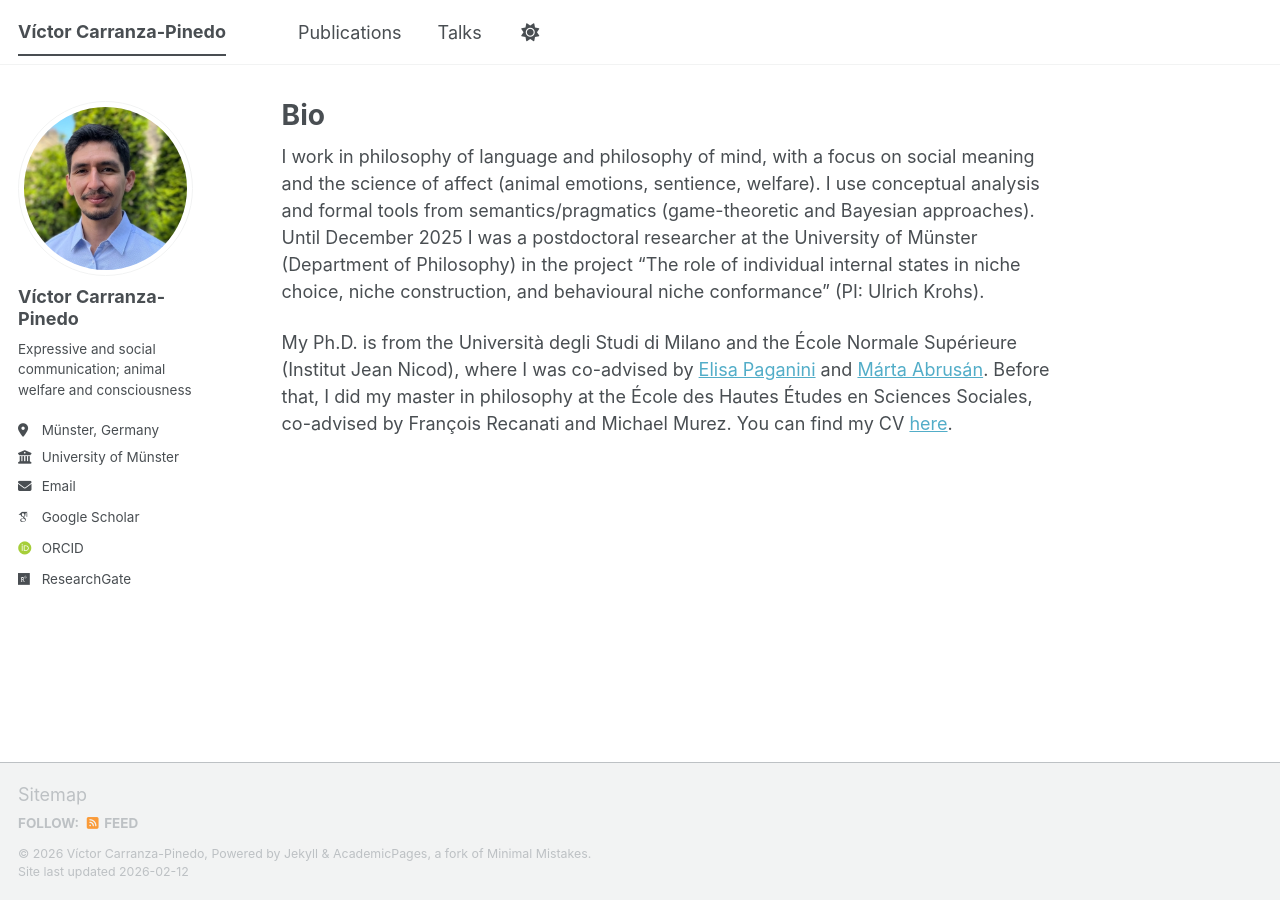
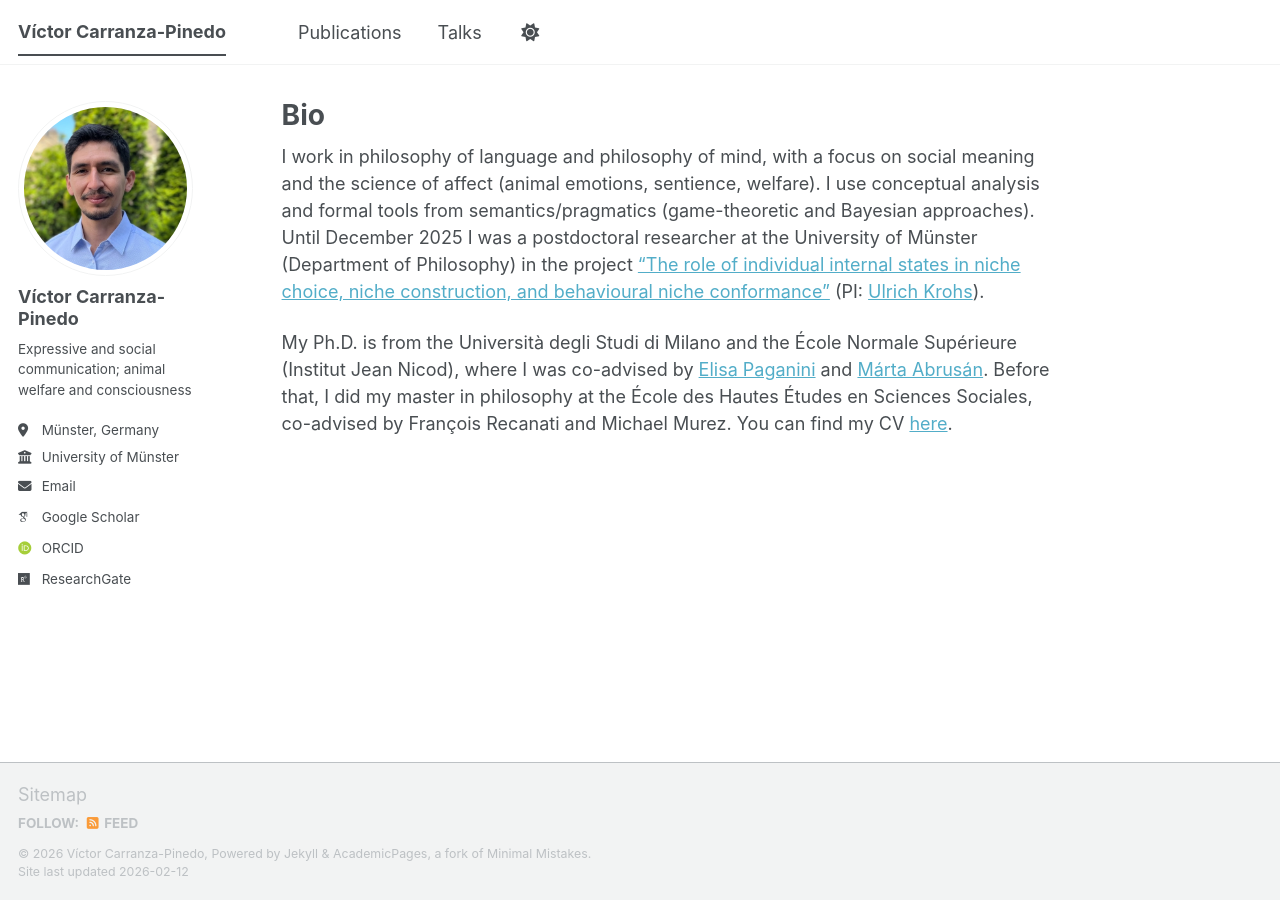
Before and after one commit to carranza-pinedo/carranza-pinedo.github.io, a Jekyll site: the page built from _pages/about.md, in a window 1280 px wide. Built offline with Jekyll 4.4.1, drawn with Linux system fonts in a browser that asks for light colours; some web fonts are replaced; a script bundle is joined from its source files by our own code; library files that are not in the unit come from our copies; part of the change alters nothing that is shown.

```diff
--- a/_pages/about.md
+++ b/_pages/about.md
@@ -8,6 +8,6 @@ redirect_from:
   - /about.html
 ---
 
-I work in philosophy of language and philosophy of mind, with a focus on social meaning and the science of affect (animal emotions, sentience, welfare). I use conceptual analysis and formal tools from semantics/pragmatics (game-theoretic and Bayesian approaches). Until December 2025 I was a postdoctoral researcher at the University of Münster (Department of Philosophy) in the project “The role of individual internal states in niche choice, niche construction, and behavioural niche conformance” (PI: Ulrich Krohs).
+I work in philosophy of language and philosophy of mind, with a focus on social meaning and the science of affect (animal emotions, sentience, welfare). I use conceptual analysis and formal tools from semantics/pragmatics (game-theoretic and Bayesian approaches). Until December 2025 I was a postdoctoral researcher at the University of Münster (Department of Philosophy) in the project [“The role of individual internal states in niche choice, niche construction, and behavioural niche conformance”](https://www.uni-bielefeld.de/fakultaeten/biologie/forschung/verbuende/sfb_nc3/projects/d01ph2) (PI: [Ulrich Krohs](https://www.uni-muenster.de/PhilSem/mitglieder/krohs/krohs.html)).
 
 My Ph.D. is from the Università degli Studi di Milano and the École Normale Supérieure (Institut Jean Nicod), where I was co-advised by [Elisa Paganini](https://www.unimi.it/en/ugov/person/elisa-paganini) and [Márta Abrusán](https://sites.google.com/site/martaabrusan/). Before that, I did my master in philosophy at the École des Hautes Études en Sciences Sociales, co-advised by François Recanati and Michael Murez. You can find my CV [here](https://www.dropbox.com/scl/fi/1j1c3zyv8epc1pprvq1ma/cvitae_english.pdf?rlkey=4b85ngf0q3kvemlbfarvixrt2&st=16rj4gij&dl=0).
```
